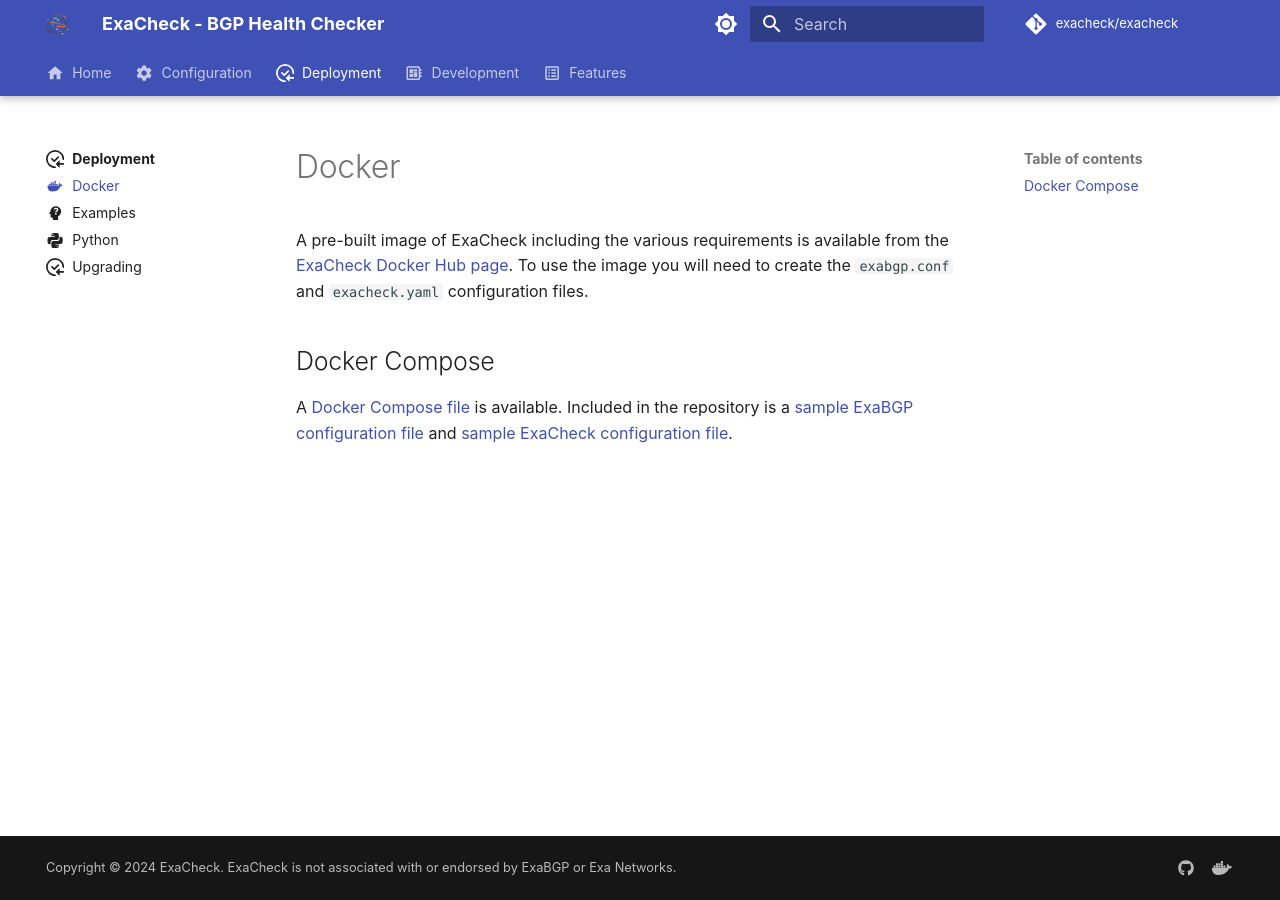
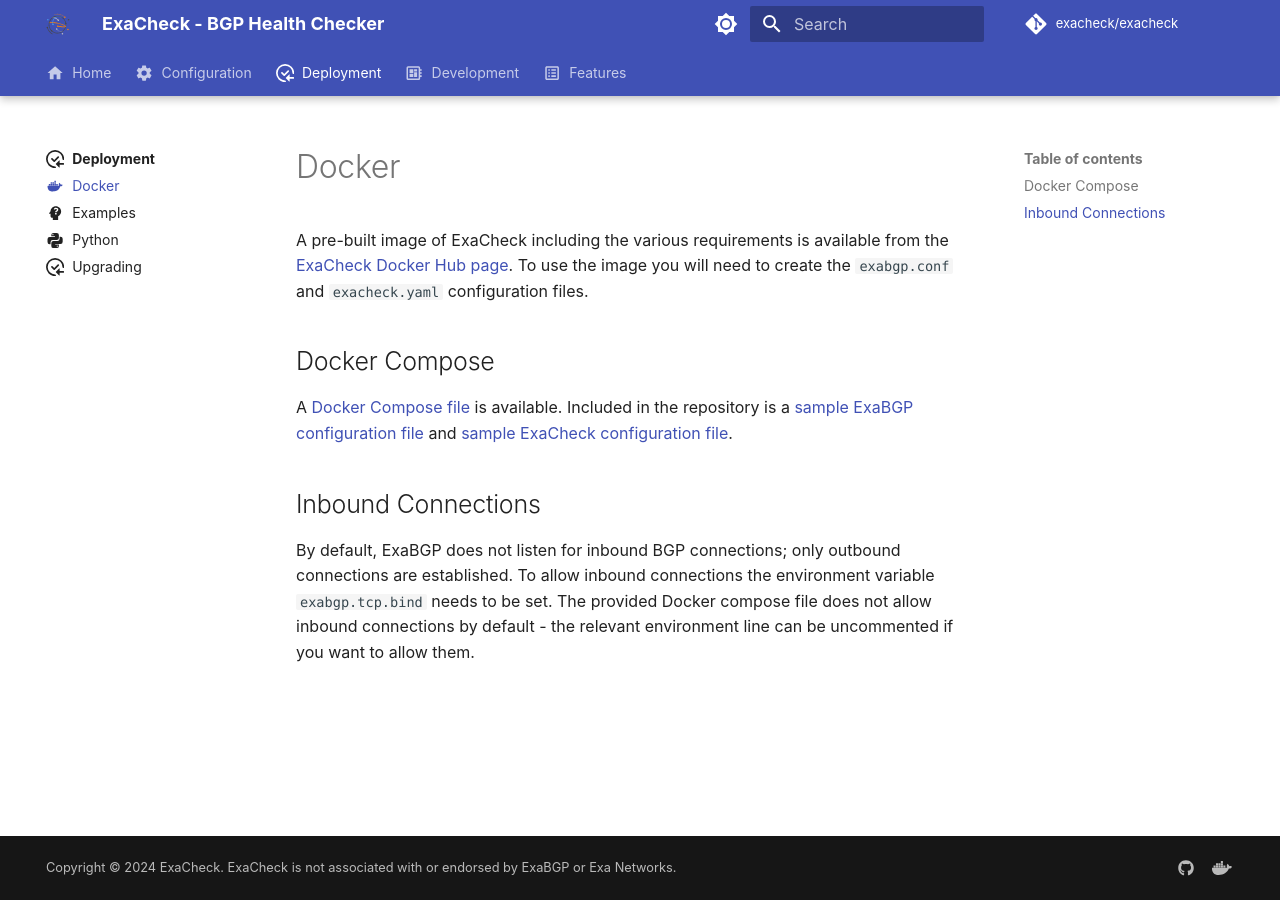
Before and after one commit to exacheck/exacheck-website, an MkDocs documentation site: the page built from docs/deployment/docker.md, in a window 1280 px wide. Built offline with MkDocs 1.6.1 and Material for MkDocs 9.7.7, drawn with Linux system fonts in a browser that asks for light colours; comment, search, counter and statistics services are not loaded.

Commit message:
add incoming connection note to Docker deployment page

```diff
--- a/docs/deployment/docker.md
+++ b/docs/deployment/docker.md
@@ -10,6 +10,10 @@
 
 A [Docker Compose file][ExaCheck Docker Compose File] is available. Included in the repository is a [sample ExaBGP configuration file][ExaBGP Example Configuration File] and [sample ExaCheck configuration file][ExaCheck Example Configuration File].
 
+## Inbound Connections
+
+By default, ExaBGP does not listen for inbound BGP connections; only outbound connections are established. To allow inbound connections the environment variable `exabgp.tcp.bind` needs to be set. The provided Docker compose file does not allow inbound connections by default - the relevant environment line can be uncommented if you want to allow them.
+
 [ExaCheck Docker Compose File]: https://github.com/exacheck/exacheck/blob/main/docker/docker-compose.yaml
 [ExaBGP Example Configuration File]: https://github.com/exacheck/exacheck/blob/main/docker/exabgp.conf
 [ExaCheck Example Configuration File]: https://github.com/exacheck/exacheck/blob/main/docker/exacheck.yaml
```
